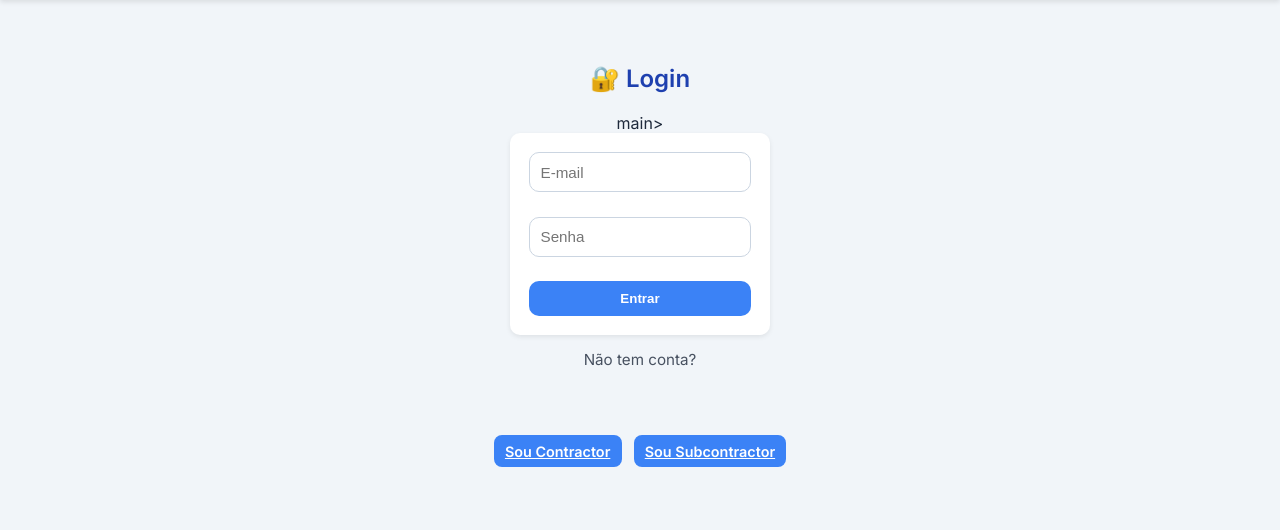
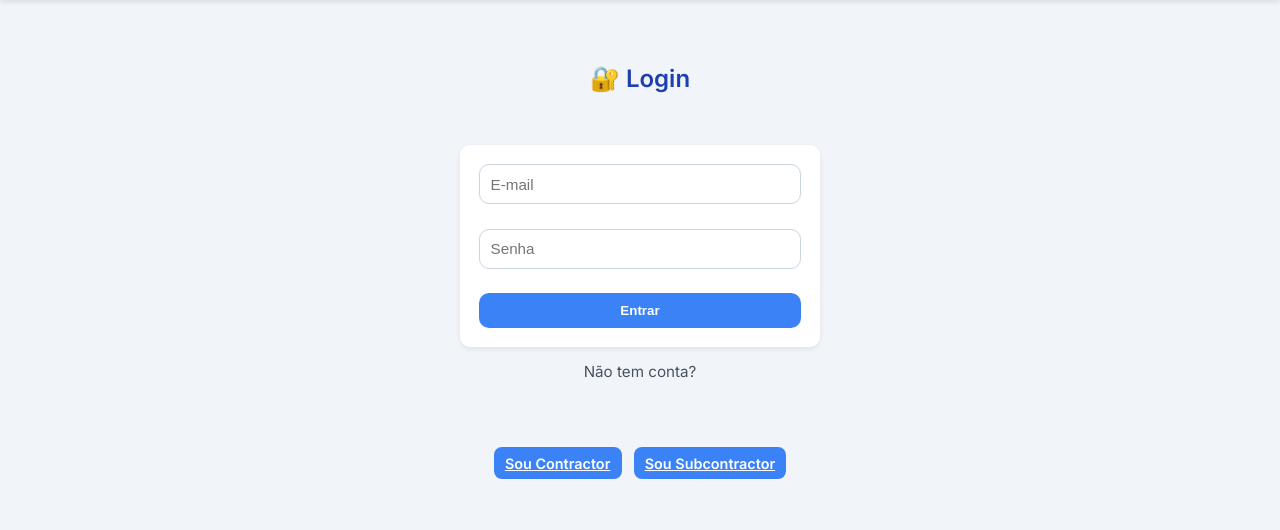
Before and after one commit to RFCcastro93/app_web, a Flask app: page /login in a window 1280 px wide. Shown: the part 71-601 px from the top of the page. Run offline with Flask 3, Linux system fonts and the light colour scheme.

Commit message:
Update login.html

```diff
--- a/templates/login.html
+++ b/templates/login.html
@@ -5,7 +5,8 @@
 <main style="display:grid; place-items:center;">
 <div style="width:100%; max-width:420px; text-align:center;">
 <h2>🔐 Login</h2>
-</div>main>
+</main>
+
 <form method="POST" style="display:grid; gap:12px; max-width: 360px; margin: 0 auto;">
     <input type="email" name="email" placeholder="E-mail" required>
     <input type="password" name="password" placeholder="Senha" required>
```
